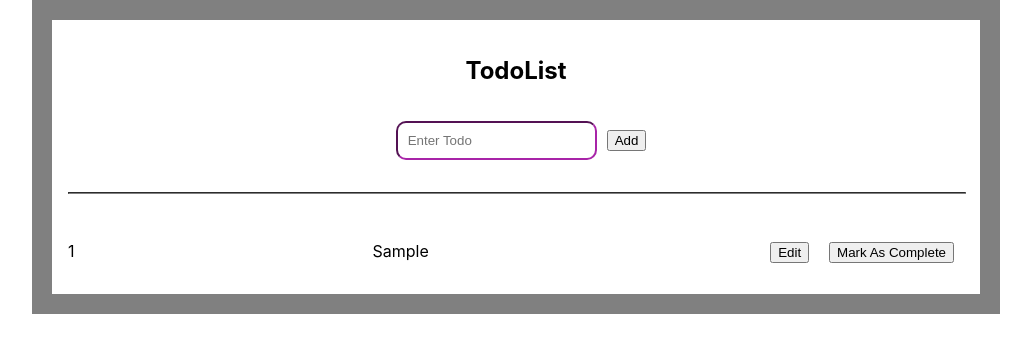
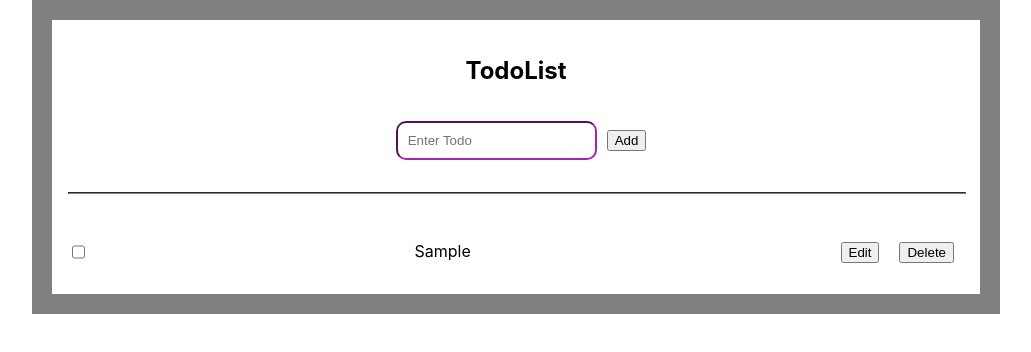
Before and after one commit to Alireza-Allahverdi/todo-list, a React (Create React App) app: page / in a window 1280 px wide. Both pictures are taken after typing "Sample" into the empty fields and a click on the button "Add". Shown: the top 352 px of the page, without its empty margins (124-1155 px from the left). Built offline with nearby package versions, Linux system fonts and the light colour scheme.

Commit message:
added delete button, change complete btn to ckeck

```diff
--- a/src/components/Todo.js
+++ b/src/components/Todo.js
@@ -1,21 +1,13 @@
-
-function Todo({info, keys, completeTodo}) {
+function Todo({ info, keys, completeTodo, onDelete }) {
     return (
-        <div className='todo-item' key={info.id}>
-            <div>{keys+1}</div>
+        <div className='todo-item' key={keys}>
+            <input className="checkbox" type="checkbox" onClick={completeTodo} />
             <div className={`todo-text ${info.isComplete ? "complete" : ""}`}>
                 {info.text}
             </div>
             <div className="buttons-container">
                 <button>Edit</button>
-                <button onClick={completeTodo}>
-                    {
-                        !info.isComplete ?
-                        <>Mark As Complete</>
-                        :
-                        <>Mark As Not Complete</>
-                    }
-                </button>
+                <button onClick={onDelete}>Delete</button>
             </div>
         </div>)
 }
--- a/src/components/TodoApp.js
+++ b/src/components/TodoApp.js
@@ -5,7 +5,7 @@ import TodoList from "./TodoList"
 function TodoApp() {
     const [todos, setTodos] = useState([])
 
-    const todoChangeHandler = (update) => {
+    const todoUpdateHandler = (update) => {
         let newData = {
             id: todos.length + 1,
             text: update,
@@ -37,12 +37,34 @@ function TodoApp() {
         setTodos(updateTodo)
     }
 
+    const deleteHanlder = (id) => {
+        //! we can use the id directly aswell but not in any project
+        //! here if we wanna use id we must decrease it by 1
+
+        // WITH FILTER
+        /*         let filterItmes = todos.filter((item) => item.id !== id)
+                setTodos(filterItmes)
+         */
+        //? this is the best way to handle any app
+        let selectedIndex = todos.findIndex((item) => item.id === id)
+
+        let updateTodo = [...todos]
+        updateTodo.splice(selectedIndex, 1)
+
+        setTodos(updateTodo)
+    }
+
     return (
         <div className="container">
-            <h2>TodoList</h2>
-            <TodoForm addTodo={todoChangeHandler} />
+            <div className="linethrought" />
+            <h2 className="title">TodoList</h2>
+            <TodoForm addTodo={todoUpdateHandler} />
             <hr />
-            <TodoList list={todos} onCompleteTodo={onCompleteTodo} />
+            <TodoList
+                list={todos}
+                onCompleteTodo={onCompleteTodo}
+                onDelete={deleteHanlder}
+            />
         </div>
     )
 }
--- a/src/components/TodoList.js
+++ b/src/components/TodoList.js
@@ -7,9 +7,14 @@ function TodoList(props) {
     return (
         <div>
             {
-                props.list.map((item, index) => {
+                props.list.map((item) => {
                     return <Fragment key={item.id}>
-                        <Todo info={item} keys={index} completeTodo={() => props.onCompleteTodo(item.id)}/>
+                        <Todo
+                            info={item}
+                            keys={item.id}
+                            completeTodo={() => props.onCompleteTodo(item.id)}
+                            onDelete={() => props.onDelete(item.id)}
+                        />
                     </Fragment>
 
                 })
```
